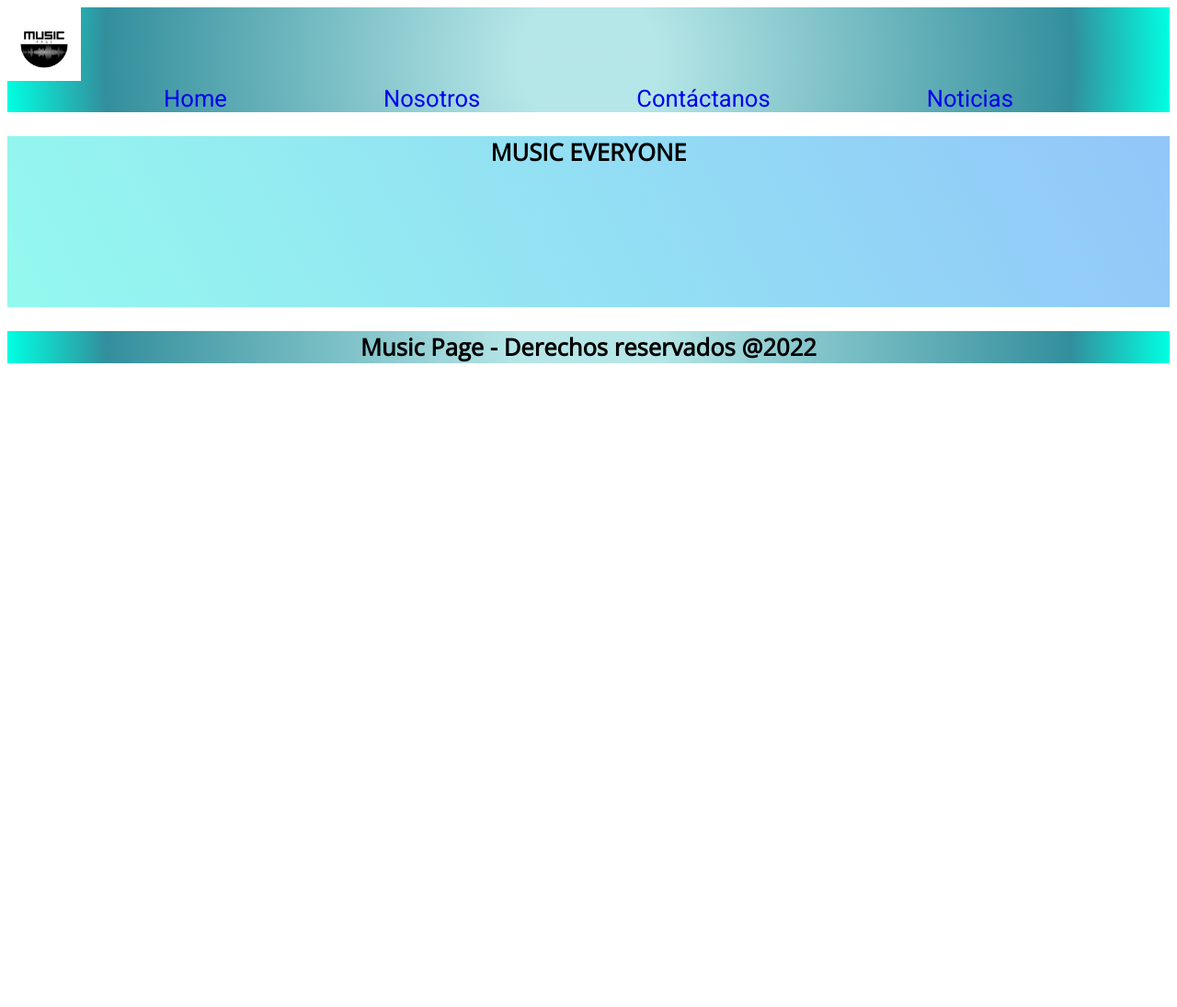
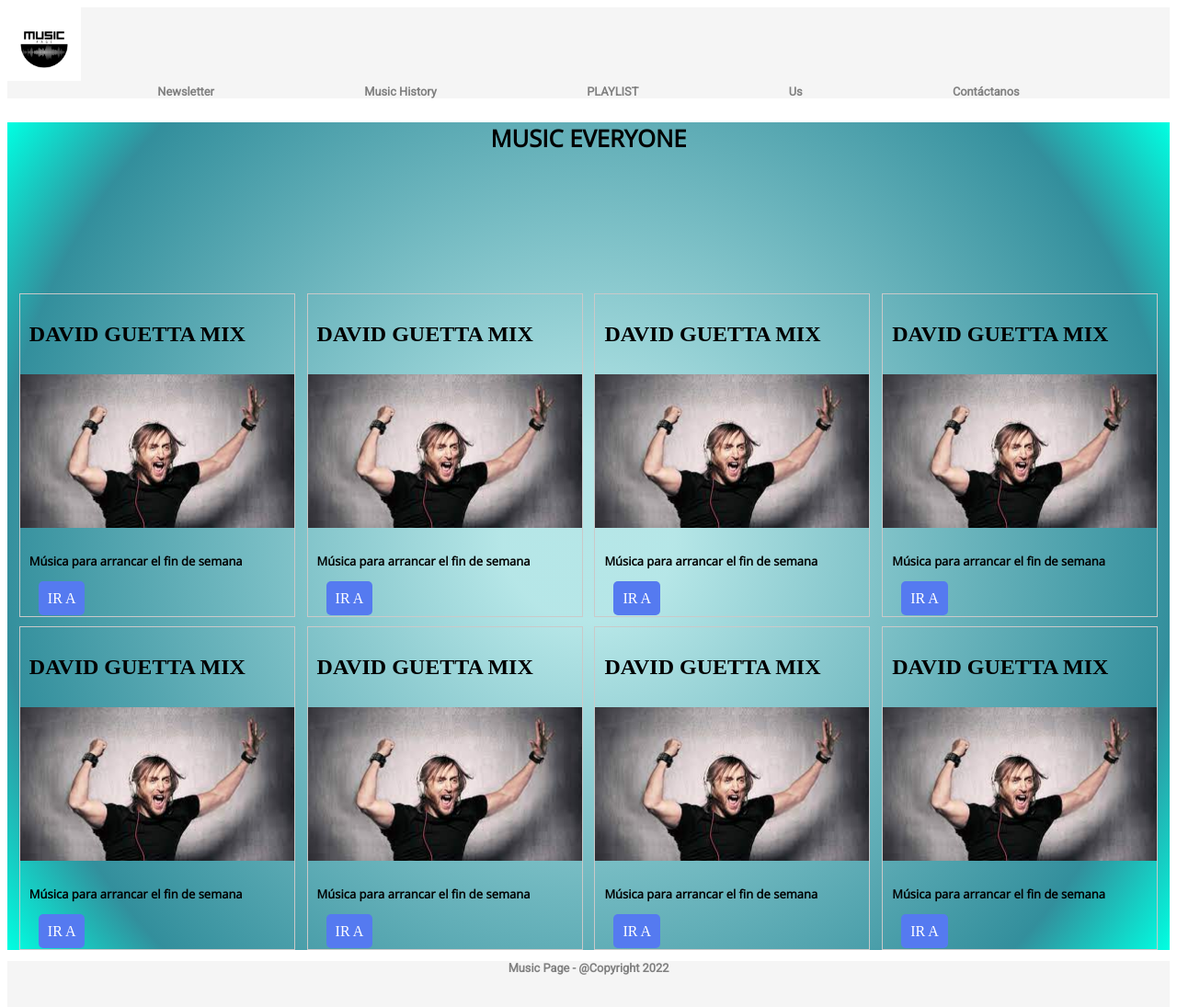
Before and after one commit to RoldanNatalia/Proyecto-Codo-a-Codo-G13, a plain HTML site: page index.html in a window 1280 px wide. Shown: the whole page at 92% size. Before the commit the page ends 800 px from the top, so only its background shows below. Drawn offline with nearby package versions, Linux system fonts and the light colour scheme.

Commit message:
Modif. index estilos

```diff
--- a/css/estilos.css
+++ b/css/estilos.css
@@ -12,9 +12,14 @@
     /*text-align: center;*/
     /*background: rgb(181,230,231);
     background: linear-gradient(90deg, rgba(181,230,231,0.989233193277311) 12%, rgba(34,140,154,1) 83%, rgba(0,255,226,1) 100%);rgba(181,230,231,0.989233193277311) 12%, rgba(34,154,150,1) 83%, rgba(0,255,226,1) 100%);*/
+
+
+    /*****************************
     background: rgb(181,230,231);
     background: radial-gradient(circle, rgba(181,230,231,0.989233193277311) 12%, rgba(44,139,153,0.9671218829328606) 83%, rgba(0,255,226,1) 100%);
-    border-style: double;
+    */
+    background-color: whitesmoke;
+    display: double;
     border: 3px;
 }
 .flex-container{
@@ -25,11 +30,14 @@
 
 
 }
-.nav{
+.nav {
     text-decoration: none;
     font-family: 'Roboto', sans-serif;
-    font-size: 2vw;
+    font-size: 1vw;
     text-align:center;
+    color:grey;
+    font-weight: bold;
+
 }
 main{
     /*background-image: url("/imagenes/Music page.png");*/
@@ -38,8 +46,12 @@
 
    /* background: rgb(181,230,231);
     background: linear-gradient(90deg, rgba(181,230,231,0.989233193277311) 12%, rgba(42,178,197,1) 83%, rgba(0,255,226,1) 100%);*/
-    background-color: #94f9ee;
-    background-image: linear-gradient(62deg, #94f9ee 0%, #92c6f9 100%);
+
+    /*background-color: #94f9ee;
+    background-image: linear-gradient(62deg, #94f9ee 0%, #92c6f9 100%);*/
+
+    background: rgb(181,230,231);
+    background: radial-gradient(circle, rgba(181,230,231,0.989233193277311) 12%, rgba(44,139,153,0.9671218829328606) 83%, rgba(0,255,226,1) 100%);
 
 
 
@@ -60,4 +72,63 @@
 .header-logo{
     border-color: rgb(243, 183, 32);
     text-align:left;
+    width: 30px;
 }
+
+#footer{
+    height: 50px;
+    font-size: small;
+}
+.textfooter{
+    text-align: center;
+    font-weight: bold;
+    font-family: 'Roboto', sans-serif;
+    font-size: 1vw;
+    color:grey;
+}
+.tarjeta{
+    width: 300px;
+    border: 1px solid rgb(202, 201, 201);
+    border: radius 5px;
+    object-fit: cover;
+    padding-bottom: 10px;
+
+ }
+
+ .tarjeta p, .tarjeta h2{
+    padding: 10px;
+
+ }
+ .tarjeta p{
+    text-align: justify;
+    font-size: small;
+ }
+
+.tarjeta>img{
+    width: 100%;
+}
+
+.contenedor{
+    display: flex;
+    flex-direction: row;
+    flex-wrap: wrap;
+    justify-content:space-evenly;
+    row-gap: 10px;
+}
+@media only screen and (min-width: 600px)
+ {
+    header a{
+        width: auto;
+        display: inline;
+    }
+
+}
+.boton{
+    background-color: rgb(85, 122, 240);
+    border-radius: 5px;
+    color: white;
+    margin: 20px;
+    text-decoration:none;
+    border: 10px 5px;
+    padding: 10px;
+}
--- a/index.html
+++ b/index.html
@@ -16,19 +16,79 @@
         <img width="80" src="./imagenes/Music page (1).png" alt="logo">
         </div>
         <div class="flex-container">
-            <a class="nav" href="index.html">Home</a>
-            <a class="nav" href="nosotros.html">Nosotros</a>
-            <a class="nav" href="contacto.html">Contáctanos</a>
-            <a class="nav" href="nosotros.html">Noticias</a>
+
+            <a class="nav" href="newsletter.html">Newsletter</a>
+            <a class="nav" href="history.html">Music History</a>
+            <a class="nav" href="index.html">PLAYLIST</a>
+            <a class="nav" href="us.html">Us</a>
+            <a class="nav" href="contact.html">Contáctanos</a>
+
         </div>
     </header>
     <main>
         <p>MUSIC EVERYONE</p>
         <br><br><br><br><br><br>
         <img src="" alt="">
+
+        <div class="contenedor">
+
+
+            <div class="tarjeta">
+                <h2>DAVID GUETTA MIX</h2>
+                <img src="./imagenes/David Guetta.jfif" alt="DAVID">
+                <p>Música para arrancar el fin de semana</p>
+                <a class="boton"  href="https://open.spotify.com/playlist/37i9dQZF1EIVmqhwdlpWRU?si=841a4baa45204269">IR A</a>
+            </div>
+            <div class="tarjeta">
+                <h2>DAVID GUETTA MIX</h2>
+                <img src="./imagenes/David Guetta.jfif" alt="DAVID">
+                <p>Música para arrancar el fin de semana</p>
+                <a class="boton"  href="https://open.spotify.com/playlist/37i9dQZF1EIVmqhwdlpWRU?si=841a4baa45204269">IR A</a>
+            </div>
+            <div class="tarjeta">
+                <h2>DAVID GUETTA MIX</h2>
+                <img src="./imagenes/David Guetta.jfif" alt="DAVID">
+                <p>Música para arrancar el fin de semana</p>
+                <a class="boton"  href="https://open.spotify.com/playlist/37i9dQZF1EIVmqhwdlpWRU?si=841a4baa45204269">IR A</a>
+            </div>
+            <div class="tarjeta">
+                <h2>DAVID GUETTA MIX</h2>
+                <img src="./imagenes/David Guetta.jfif" alt="DAVID">
+                <p>Música para arrancar el fin de semana</p>
+                <a class="boton"  href="https://open.spotify.com/playlist/37i9dQZF1EIVmqhwdlpWRU?si=841a4baa45204269">IR A</a>
+            </div>
+            <div class="tarjeta">
+                <h2>DAVID GUETTA MIX</h2>
+                <img src="./imagenes/David Guetta.jfif" alt="DAVID">
+                <p>Música para arrancar el fin de semana</p>
+                <a class="boton"  href="https://open.spotify.com/playlist/37i9dQZF1EIVmqhwdlpWRU?si=841a4baa45204269">IR A</a>
+            </div>
+            <div class="tarjeta">
+                <h2>DAVID GUETTA MIX</h2>
+                <img src="./imagenes/David Guetta.jfif" alt="DAVID">
+                <p>Música para arrancar el fin de semana</p>
+                <a class="boton"  href="https://open.spotify.com/playlist/37i9dQZF1EIVmqhwdlpWRU?si=841a4baa45204269">IR A</a>
+            </div>
+
+            <div class="tarjeta">
+                <h2>DAVID GUETTA MIX</h2>
+                <img src="./imagenes/David Guetta.jfif" alt="DAVID">
+                <p>Música para arrancar el fin de semana</p>
+                <a class="boton"  href="https://open.spotify.com/playlist/37i9dQZF1EIVmqhwdlpWRU?si=841a4baa45204269">IR A</a>
+            </div>
+            <div class="tarjeta">
+                <h2>DAVID GUETTA MIX</h2>
+                <img src="./imagenes/David Guetta.jfif" alt="DAVID">
+                <p>Música para arrancar el fin de semana</p>
+                <a class="boton"  href="https://open.spotify.com/playlist/37i9dQZF1EIVmqhwdlpWRU?si=841a4baa45204269">IR A</a>
+            </div>
     </main>
     <footer>
-        <p>Music Page - Derechos reservados @2022</p>
+        <div id="footer">
+
+            <p class="textfooter">Music Page - @Copyright 2022</p>
+        </div>
+
     </footer>
 </body>
 </html>
```
Also changed, not shown: Integrantes.txt, contact.html (added), contacto.html (deleted), history.html (added), imagenes/David Guetta.jfif (added), imagenes/Music page.png (deleted), imagenes/cielo.jpg (deleted), newsletter.html (added), nosotros.html (deleted), noticias.html (deleted), us.html (added).
